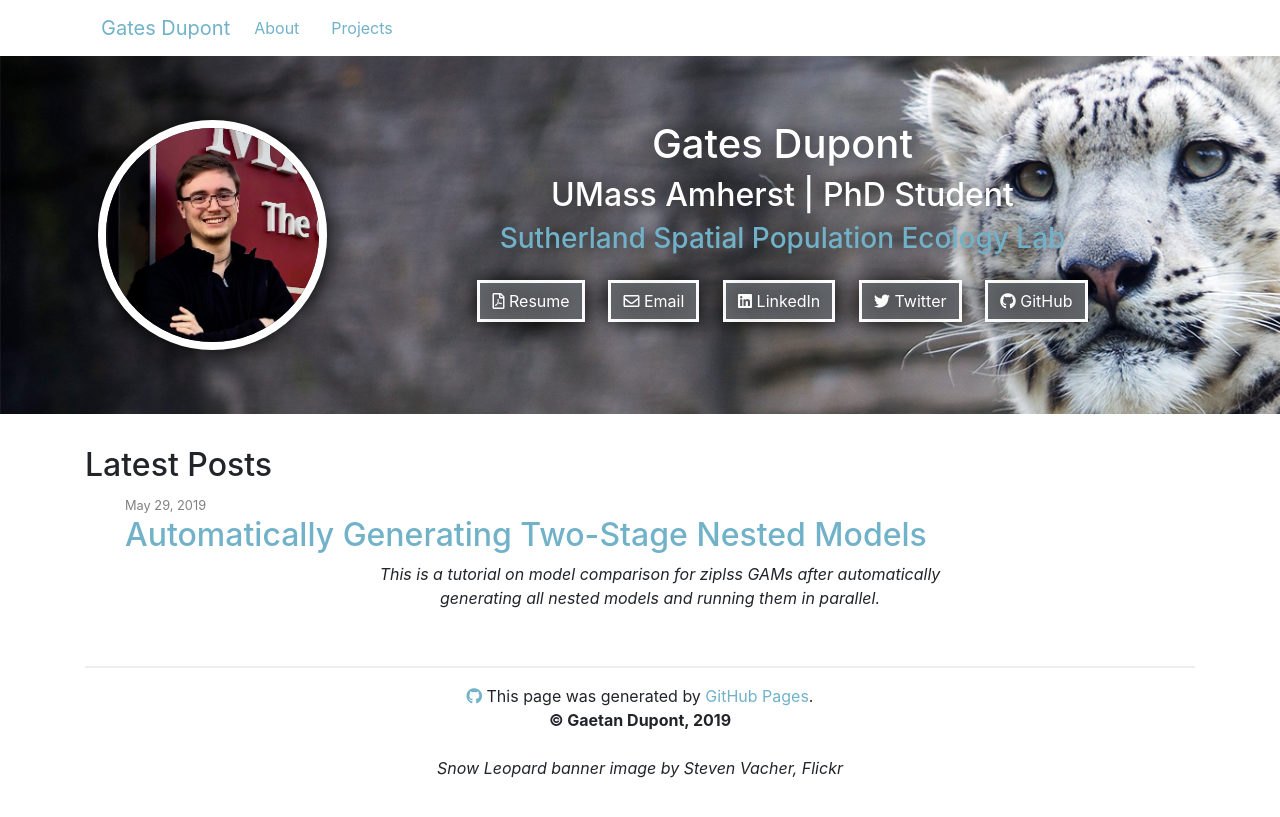
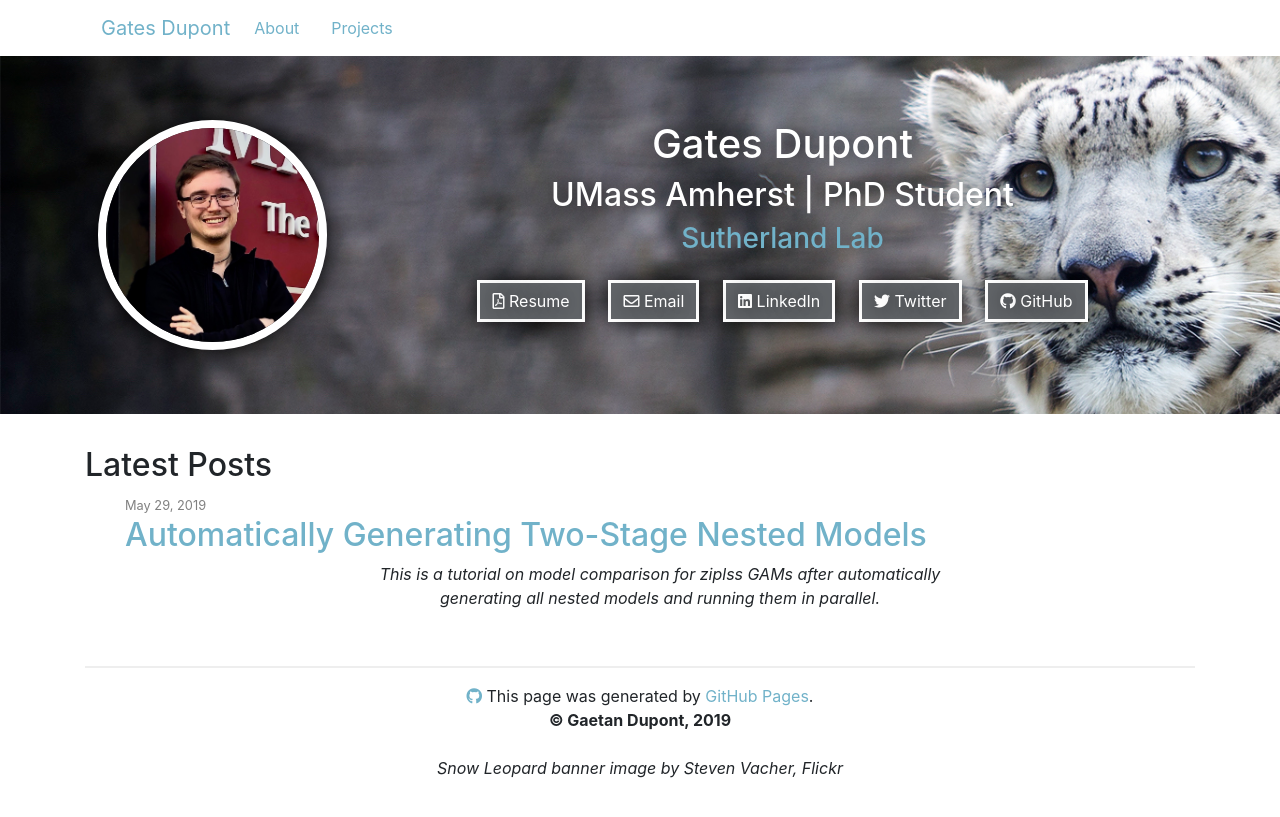
Before and after one commit to chrisyeh96/chrisyeh96.github.io, a Jekyll site: the page built from index.md, in a window 1280 px wide. Shown: the top 817 px of the page. Built offline with Jekyll 4.4.1, drawn with Linux system fonts in a browser that asks for light colours; nearby versions of some CDN libraries.

Commit message:
Update header.html

```diff
--- a/_includes/header.html
+++ b/_includes/header.html
@@ -11,7 +11,7 @@
       <div class="col-12 col-md-8 col-lg-9">
         <h1>Gates Dupont</h1>
         <h2>UMass Amherst | PhD Student</h2>
-        <h3><a href="https://www.sutherlandecology.com/" style="color:#71b2c9">Sutherland Spatial Population Ecology Lab</a></h3>
+        <h3><a href="https://www.sutherlandecology.com/" style="color:#71b2c9">Sutherland Lab</a></h3>
 
         <!-- Contact -->
         <ul class="contact list-inline banner-social-buttons">
```
